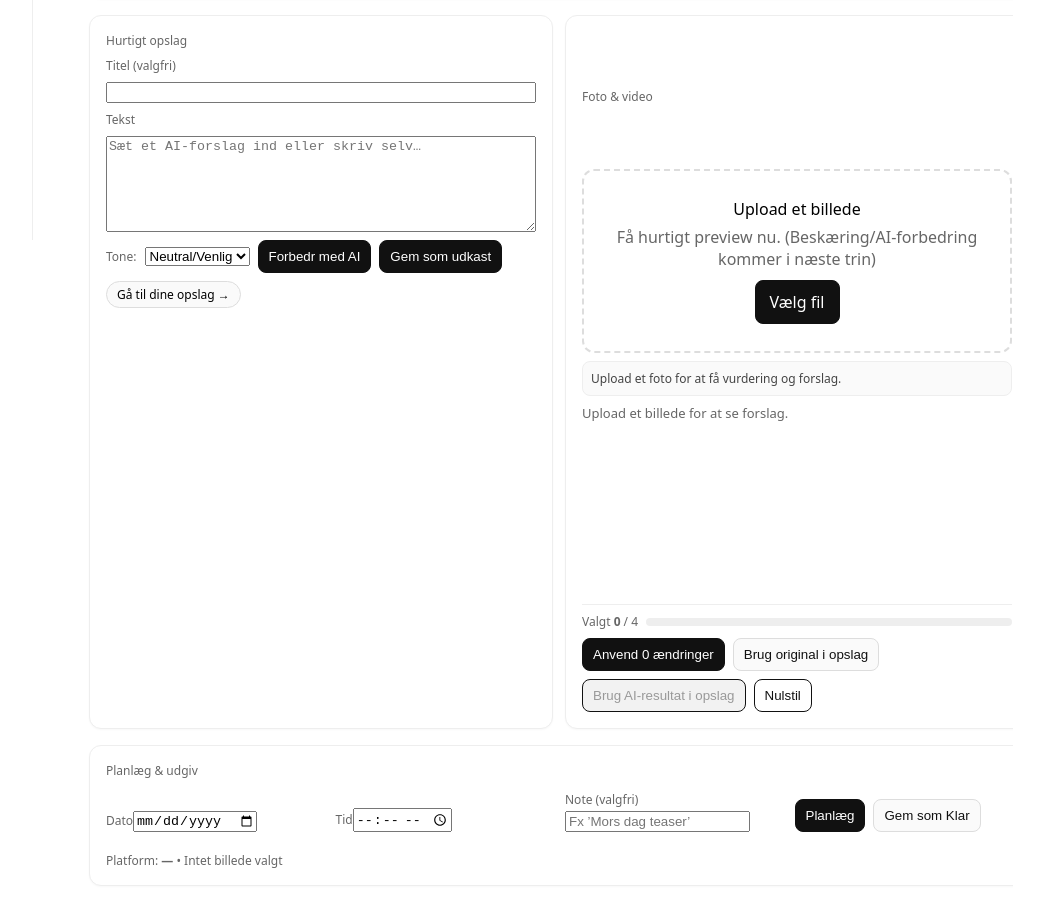
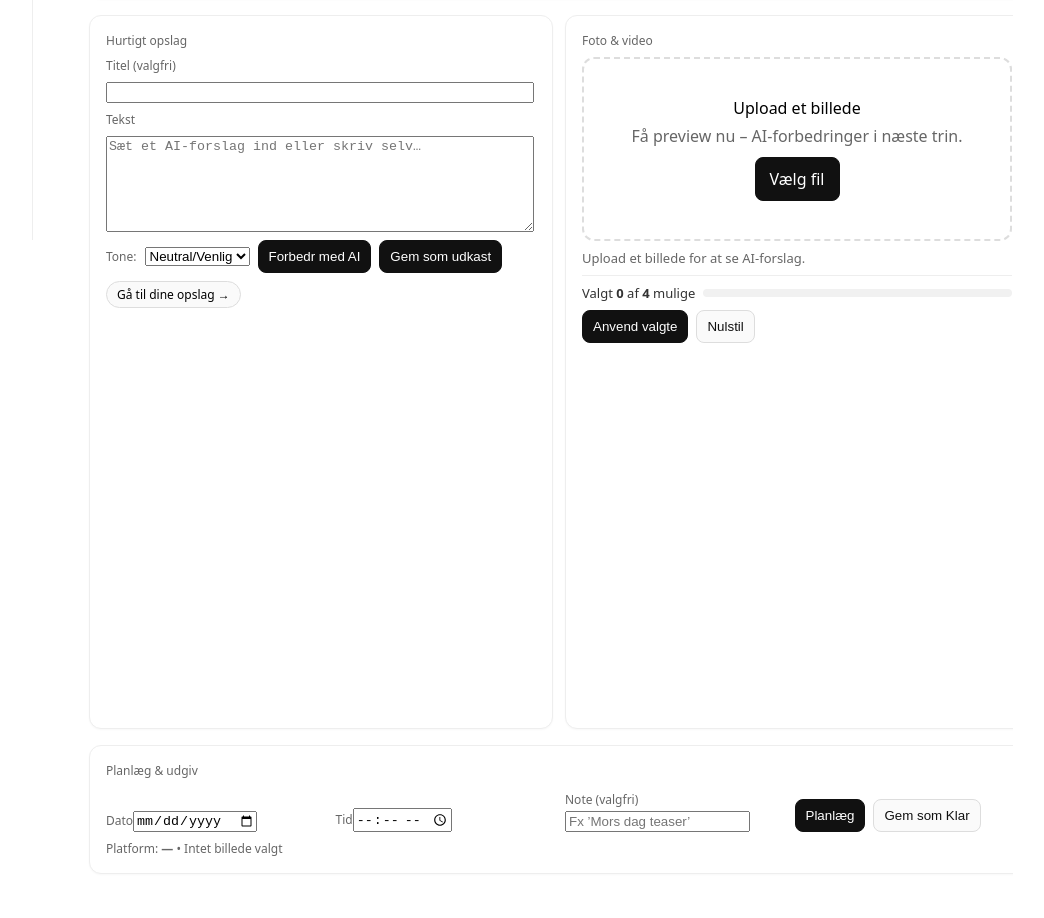
Before and after one commit to obe2904-dev/p2g-app, a Next.js app: page /dashboard in a window 1280 px wide. Shown: the part 560-1478 px from the top of the page, without its empty margins (227-1271 px from the left). Built offline with nearby package versions, Linux system fonts and the light colour scheme; no server answers; the database is empty.

Commit message:
Update TabAiAssistant.tsx

```diff
--- a/components/dashboard/TabAiAssistant.tsx
+++ b/components/dashboard/TabAiAssistant.tsx
@@ -15,8 +15,6 @@ type SuggestionMeta = {
   bestTime: string;
 };
 
-type ViewMode = 'original' | 'enhanced';
-
 export default function TabAiAssistant({ onAiTextUse }: { onAiTextUse?: () => void }) {
   // -------- Platform-valg --------
   const [platform, setPlatform] = useState<Platform>('');
@@ -33,17 +31,14 @@ export default function TabAiAssistant({ onAiTextUse }: { onAiTextUse?: () => vo
   const [saving, setSaving] = useState(false);
   const [statusMsg, setStatusMsg] = useState<string | null>(null);
 
-  // -------- Foto & video (upload/preview + AI-resultat) --------
-  const [photoPreview, setPhotoPreview] = useState<string>('');     // original
-  const [enhancedUrl, setEnhancedUrl]   = useState<string>('');     // AI-resultat (stub)
-  const [applying, setApplying]         = useState(false);
-  const [viewMode, setViewMode]         = useState<ViewMode>('original');
+  // -------- Foto & video (upload/preview) --------
+  const [photoPreview, setPhotoPreview] = useState<string>('');   // lokal dataURL/ObjectURL (original)
+  const [enhancedUrl, setEnhancedUrl] = useState<string>('');     // simuleret AI-output
+  const [viewVariant, setViewVariant] = useState<'original' | 'enhanced'>('original');
+  const [quickImageUrl, setQuickImageUrl] = useState<string>(''); // bruges i "Hurtigt opslag"
 
-  // Billede knyttet til Hurtigt opslag
-  const [quickImageUrl, setQuickImageUrl] = useState<string>('');
-
-  // -------- Foto-forslag (valgbar liste + max-logik) --------
-  const { photoItems, maxSelectable } = useMemo(() => {
+  // -------- Foto-forslag (valgbar liste) --------
+  const photoItems: Suggestion[] = useMemo(() => {
     const cropIG: Suggestion[] = [
       { id: 'crop:ig:1-1',  title: 'Crop closer to the main subject', subtitle: 'Square 1:1 (1080×1080) – fills the feed evenly.', category: 'cropping', tag: 'cropping', excludes: ['crop:ig:4-5'] },
       { id: 'crop:ig:4-5',  title: 'Portrait crop for more feed space', subtitle: 'Portrait 4:5 (1080×1350) – performs well on IG feed.',  category: 'cropping', tag: 'cropping', excludes: ['crop:ig:1-1'] },
@@ -62,19 +57,11 @@ export default function TabAiAssistant({ onAiTextUse }: { onAiTextUse?: () => vo
       { id: 'color:cool', title: 'Cool Nordic look',subtitle: 'Muted colors with a soft matte feel.', category: 'color', tag: 'color', excludes: ['color:warm'] },
     ];
     const crops = platform === 'instagram' ? cropIG : platform === 'facebook' ? cropFB : [];
-    const items = [...crops, ...cleaning, ...color];
-
-    // Max: alle cleaning + 1 crop (hvis der findes) + 1 color
-    const max = cleaning.length + (crops.length ? 1 : 0) + 1;
-    return { photoItems: items, maxSelectable: max };
+    return [...crops, ...cleaning, ...color];
   }, [platform]);
 
   const [selectedPhotoIds, setSelectedPhotoIds] = useState<Set<string>>(new Set());
-  useEffect(() => {
-    setSelectedPhotoIds(new Set());
-    setEnhancedUrl('');
-    setViewMode('original');
-  }, [platform]);
+  useEffect(() => { setSelectedPhotoIds(new Set()); setEnhancedUrl(''); setViewVariant('original'); }, [platform]);
 
   function togglePhotoSuggestion(id: string) {
     setSelectedPhotoIds(prev => {
@@ -92,6 +79,16 @@ export default function TabAiAssistant({ onAiTextUse }: { onAiTextUse?: () => vo
       return next;
     });
   }
+
+  // Maksimalt mulige valg (pga. gensidige udelukkelser)
+  const maxSelectable = useMemo(() => {
+    const cleaningCount = photoItems.filter(i => i.tag === 'cleaning').length;
+    const crop = photoItems.some(i => i.tag === 'cropping') ? 1 : 0;
+    const color = photoItems.some(i => i.tag === 'color') ? 1 : 0;
+    return cleaningCount + crop + color;
+  }, [photoItems]);
+  const selectedCount = selectedPhotoIds.size;
+  const progressPct = Math.min(100, Math.round((selectedCount / Math.max(1, maxSelectable)) * 100));
 
   // ---- Metachips (kun UI for tekstforslag) ----
   const metas: Record<'facebook' | 'instagram', SuggestionMeta[]> = useMemo(() => ({
@@ -193,50 +190,39 @@ export default function TabAiAssistant({ onAiTextUse }: { onAiTextUse?: () => vo
     const url = URL.createObjectURL(f);
     setPhotoPreview(url);
     setEnhancedUrl('');
-    setViewMode('original');
+    setViewVariant('original');
   }
 
-  function useImageInPost(which: ViewMode) {
-    const pick = which === 'enhanced' && enhancedUrl ? enhancedUrl : photoPreview;
-    if (!pick) return;
-    setQuickImageUrl(pick);
-    const el = document.getElementById('quick-post');
-    if (el) el.scrollIntoView({ behavior: 'smooth', block: 'start' });
+  // Anvend valgte (simuler AI-output indtil backend er klar)
+  function applySelectedEdits() {
+    if (!photoPreview) return;
+    // I rigtig løsning: call /api/media/enhance med selectedPhotoIds + platform
+    // Her: vi "kopierer" original som demo-output
+    setEnhancedUrl(photoPreview);
+    setViewVariant('enhanced');
   }
 
   function resetEdits() {
     setSelectedPhotoIds(new Set());
     setEnhancedUrl('');
-    setViewMode('original');
+    setViewVariant('original');
   }
 
-  // Simuler AI-anvendelse
-  async function applySelected() {
-    if (!photoPreview) return;
-    if (selectedPhotoIds.size === 0) return;
-    setApplying(true);
-    // (Stub) Her ville vi kalde /api/media/enhance med { photoPreview, platform, selectedPhotoIds }
-    await new Promise(r => setTimeout(r, 1200));
-    setEnhancedUrl(photoPreview); // demo: samme billede
-    setViewMode('enhanced');
-    setApplying(false);
+  function chooseForPost() {
+    const chosen = viewVariant === 'enhanced' && enhancedUrl ? enhancedUrl : photoPreview;
+    if (!chosen) return;
+    setQuickImageUrl(chosen);
+    const el = document.getElementById('quick-post');
+    if (el) el.scrollIntoView({ behavior: 'smooth', block: 'start' });
   }
 
-  const selectedCount = selectedPhotoIds.size;
-  const progressPct = Math.min(100, Math.round((selectedCount / Math.max(1, maxSelectable)) * 100));
-
-  // Lille prosa-feedback
-  const prose = useMemo(() => {
-    if (!photoPreview) return 'Upload et foto for at få vurdering og forslag.';
-    const ch = platform ? (platform === 'facebook' ? 'Facebook' : 'Instagram') : 'din kanal';
-    const parts: string[] = [];
-    parts.push(`Billedet har fint potentiale til engagement på ${ch}.`);
-    if ([...selectedPhotoIds].some(id => id.startsWith('crop'))) parts.push('Den valgte beskæring forbedrer fokus på motivet.');
-    if ([...selectedPhotoIds].some(id => id.startsWith('clean'))) parts.push('Rengøring fjerner distraktioner og styrker helhedsindtrykket.');
-    if (selectedPhotoIds.has('color:warm')) parts.push('Varm tone giver en hyggelig café-stemning.');
-    if (selectedPhotoIds.has('color:cool')) parts.push('Kølig tone giver et rent, nordisk look.');
-    return parts.join(' ');
-  }, [photoPreview, platform, selectedPhotoIds]);
+  // --- Planlæg & udgiv (UI-only i denne iteration) ---
+  const [planDate, setPlanDate] = useState<string>('');
+  const [planTime, setPlanTime] = useState<string>('');
+  const [planNote, setPlanNote] = useState<string>('');
+  function planStub() {
+    alert(`(Demo) Plan sat: ${planDate || '—'} ${planTime || ''}\nPlatform: ${platform || '—'}\nNote: ${planNote || '—'}`);
+  }
 
   // UI helpers
   const chip = (text: string) => (
@@ -327,11 +313,11 @@ export default function TabAiAssistant({ onAiTextUse }: { onAiTextUse?: () => vo
         </div>
       </Card>
 
-      {/* TO-KOLONNE LAYOUT med faste rammer og intern scroll */}
+      {/* TO-KOLONNE LAYOUT med faste rammer (intern scroll kun for indhold) */}
       <div
         style={{
           display:'grid', gap:12,
-          gridTemplateColumns:'repeat(auto-fit, minmax(340px, 1fr))',
+          gridTemplateColumns:'repeat(auto-fit, minmax(380px, 1fr))',
           alignItems:'start'
         }}
       >
@@ -341,7 +327,8 @@ export default function TabAiAssistant({ onAiTextUse }: { onAiTextUse?: () => vo
           id="quick-post"
           style={{ height: PANEL_HEIGHT }}
         >
-          <div style={scrollArea}>
+          <div style={panelWrapper}>
+            <div style={panelScroll}>
               <div style={{ display:'grid', gap: 8 }}>
                 <label style={label}>Titel (valgfri)</label>
                 <input value={title} onChange={e=>setTitle(e.target.value)} />
@@ -392,12 +379,14 @@ export default function TabAiAssistant({ onAiTextUse }: { onAiTextUse?: () => vo
               </div>
               {statusMsg && <p style={{ marginTop: 8, color: statusMsg.startsWith('Fejl') ? '#b00' : '#222' }}>{statusMsg}</p>}
             </div>
+          </div>
         </Card>
 
-        {/* B) Foto & video – fast højde, foto altid synligt, forslag scroller, sticky footer */}
-        <Card title="Foto & video" style={{ height: PANEL_HEIGHT, display:'grid' }}>
-          <div style={{ height:'100%', display:'grid', gridTemplateRows:'auto auto 1fr auto', gap:8, overflow:'hidden' }}>
-            {/* Top: upload / erstat / fjern + view toggle */}
+        {/* B) Foto & video – fast højde, foto fast øverst, forslag ruller under, bundbar fast */}
+        <Card title="Foto & video" style={{ height: PANEL_HEIGHT }}>
+          <div style={{ ...panelWrapper, gridTemplateRows:'auto 1fr auto' }}>
+            {/* ØVERST: upload/preview + variantvalg + "Brug i opslag" */}
+            <div style={{ display:'grid', gap:8 }}>
               {!photoPreview ? (
                 <div
                   style={{
@@ -408,7 +397,7 @@ export default function TabAiAssistant({ onAiTextUse }: { onAiTextUse?: () => vo
                   <div style={{ textAlign:'center' }}>
                     <div style={{ fontSize:16, marginBottom:6 }}>Upload et billede</div>
                     <div style={{ color:'#666', marginBottom: 10 }}>
-                    Få hurtigt preview nu. (Beskæring/AI-forbedring kommer i næste trin)
+                      Få preview nu – AI-forbedringer i næste trin.
                     </div>
                     <label
                       style={{
@@ -423,39 +412,29 @@ export default function TabAiAssistant({ onAiTextUse }: { onAiTextUse?: () => vo
                   </div>
                 </div>
               ) : (
-              <div>
+                <>
                   <img
-                  src={viewMode === 'enhanced' && enhancedUrl ? enhancedUrl : photoPreview}
-                  alt={viewMode === 'enhanced' ? 'AI-resultat' : 'Original'}
+                    src={viewVariant === 'enhanced' && enhancedUrl ? enhancedUrl : photoPreview}
+                    alt={viewVariant === 'enhanced' ? 'AI redigeret' : 'Original'}
                     style={{ width:'100%', maxHeight:260, objectFit:'cover', borderRadius:8, border:'1px solid #eee' }}
                   />
-                <div style={{ display:'flex', gap:8, alignItems:'center', marginTop:8, flexWrap:'wrap' }}>
-                  {/* View toggle */}
-                  <div style={{ display:'inline-flex', border:'1px solid #ddd', borderRadius:999, overflow:'hidden' }}>
-                    <button
-                      type="button"
-                      onClick={()=>setViewMode('original')}
-                      style={{
-                        padding:'6px 10px', background:viewMode==='original' ? '#111' : '#fff',
-                        color: viewMode==='original' ? '#fff' : '#111', border:'none', cursor:'pointer'
-                      }}
-                    >Original</button>
-                    <button
-                      type="button"
-                      onClick={()=>enhancedUrl && setViewMode('enhanced')}
-                      disabled={!enhancedUrl}
-                      style={{
-                        padding:'6px 10px', background:viewMode==='enhanced' ? '#111' : '#fff',
-                        color: viewMode==='enhanced' ? '#fff' : (!enhancedUrl ? '#999' : '#111'),
-                        border:'none', cursor: !enhancedUrl ? 'not-allowed' : 'pointer'
-                      }}
-                    >AI-resultat</button>
+
+                  <div style={{ display:'flex', gap:8, alignItems:'center', flexWrap:'wrap' }}>
+                    <div style={{ display:'flex', gap:8, alignItems:'center' }}>
+                      <label style={{ fontSize:12 }}><input type="radio" name="variant" checked={viewVariant==='original'} onChange={()=>setViewVariant('original')} /> Original</label>
+                      <label style={{ fontSize:12 }}>
+                        <input type="radio" name="variant" checked={viewVariant==='enhanced'} onChange={()=>setViewVariant('enhanced')} disabled={!enhancedUrl}/>
+                        {' '}AI redigeret
+                      </label>
                     </div>
 
-                  {/* Filhåndtering */}
+                    <button type="button" onClick={()=>setQuickImageUrl(viewVariant==='enhanced' && enhancedUrl ? enhancedUrl : photoPreview)} style={btn}>
+                      Brug {viewVariant==='enhanced' ? 'AI-foto' : 'original'} i opslag
+                    </button>
+
                     <label
                       style={{
-                      display:'inline-block', padding:'6px 10px',
+                        display:'inline-block', padding:'8px 10px',
                         border:'1px solid #111', borderRadius:8,
                         cursor:'pointer', background:'#fff', color:'#111'
                       }}
@@ -463,79 +442,51 @@ export default function TabAiAssistant({ onAiTextUse }: { onAiTextUse?: () => vo
                       Erstat billede
                       <input type="file" accept="image/*" onChange={onPickLocalPhoto} style={{ display:'none' }} />
                     </label>
-                  <button type="button" onClick={()=>{ setPhotoPreview(''); setEnhancedUrl(''); setViewMode('original'); }} style={{ ...btn, background:'#fafafa', color:'#111', borderColor:'#ddd' }}>
+                    <button type="button" onClick={()=>{ setPhotoPreview(''); setEnhancedUrl(''); setSelectedPhotoIds(new Set()); }} style={{ ...btn, background:'#fafafa', color:'#111', borderColor:'#ddd' }}>
                       Fjern
                     </button>
                   </div>
-              </div>
+                </>
               )}
-
-            {/* Prosa (kort) */}
-            <div style={{ fontSize:12, color:'#444', background:'#fafafa', border:'1px solid #eee', borderRadius:8, padding:8 }}>
-              {prose}
             </div>
 
-            {/* Forslag – scroller */}
-            <div style={{ overflow:'auto', minHeight: 80 }}>
+            {/* MIDT: rullende AI-forslag (inde i kortet) */}
+            <div style={panelScroll}>
               {photoPreview ? (
                 <PhotoSuggestions
                   items={photoItems}
                   selected={selectedPhotoIds}
                   onToggle={togglePhotoSuggestion}
-                  /* NOTE: for at flytte kategori-pill op ved checkmærket,
-                     tilføj evt. en prop i PhotoSuggestions og brug den her. */
                 />
               ) : (
-                <div style={{ color:'#666', fontSize:13 }}>Upload et billede for at se forslag.</div>
+                <div style={{ color:'#666', fontSize:13 }}>Upload et billede for at se AI-forslag.</div>
               )}
             </div>
 
-            {/* Sticky bundbar: tæller + progress + knapper */}
-            <div style={{
-              position:'sticky', bottom:0, background:'#fff',
-              borderTop:'1px solid #eee', paddingTop:8, display:'grid', gap:8
-            }}>
-              <div style={{ display:'flex', justifyContent:'space-between', alignItems:'center', flexWrap:'wrap', gap:8 }}>
-                <div style={{ fontSize:12, color:'#666' }}>
-                  Valgt <strong>{selectedCount}</strong> / {maxSelectable}
+            {/* NEDERST: fast bundbar (tæller + progress + handling) */}
+            <div style={{ borderTop:'1px solid #eee', paddingTop:8, display:'grid', gap:8 }}>
+              <div style={{ display:'flex', alignItems:'center', gap:8, justifyContent:'space-between', flexWrap:'wrap' }}>
+                <div style={{ fontSize:13, color:'#333' }}>
+                  Valgt <strong>{selectedCount}</strong> af <strong>{maxSelectable}</strong> mulige
                 </div>
-                <div style={{ flex:'1 0 180px', height:8, background:'#eee', borderRadius:999, overflow:'hidden' }}>
-                  <div style={{ width:`${progressPct}%`, height:'100%', background:'#111' }} />
+                <div style={{ flex:'1 1 160px', maxWidth:320, height:8, background:'#f1f1f1', borderRadius:999, overflow:'hidden' }}>
+                  <div style={{ width: `${progressPct}%`, height:'100%', background:'#111' }} />
                 </div>
-              </div>
-              <div style={{ display:'flex', gap:8, flexWrap:'wrap' }}>
-                <button
-                  type="button"
-                  onClick={applySelected}
-                  disabled={!photoPreview || selectedCount === 0 || applying}
-                  style={btn}
-                >
-                  {applying ? 'Anvender…' : `Anvend ${selectedCount} ændring${selectedCount===1?'':'er'}`}
+                <div style={{ display:'flex', gap:8 }}>
+                  <button type="button" onClick={applySelectedEdits} disabled={!photoPreview || selectedCount===0} style={btn}>
+                    Anvend valgte
                   </button>
-                <button
-                  type="button"
-                  onClick={()=>useImageInPost('original')}
-                  disabled={!photoPreview}
-                  style={{ ...btn, background:'#fafafa', color:'#111', borderColor:'#ddd' }}
-                >
-                  Brug original i opslag
-                </button>
-                <button
-                  type="button"
-                  onClick={()=>useImageInPost('enhanced')}
-                  disabled={!enhancedUrl}
-                  style={{ ...btn, background: !enhancedUrl ? '#f2f2f2' : '#111', color: !enhancedUrl ? '#999' : '#fff' }}
-                >
-                  Brug AI-resultat i opslag
-                </button>
-                <button
-                  type="button"
-                  onClick={resetEdits}
-                  style={{ ...btn, background:'#fff', color:'#111' }}
-                >
+                  <button type="button" onClick={resetEdits} style={{ ...btn, background:'#fafafa', color:'#111', borderColor:'#ddd' }}>
                     Nulstil
                   </button>
                 </div>
+              </div>
+              {/* Lidt hjælpetekst */}
+              {photoPreview && (
+                <div style={{ fontSize:12, color:'#666' }}>
+                  Tip: Vælg ét format (fx 4:5) og én farvetone (varm/kølig) + de rengøringer du vil. Klik derefter <em>Anvend valgte</em> for at se AI-versionen.
+                </div>
+              )}
             </div>
           </div>
         </Card>
@@ -544,24 +495,6 @@ export default function TabAiAssistant({ onAiTextUse }: { onAiTextUse?: () => vo
       {/* Planlæg & udgiv – går på tværs */}
       <Card title="Planlæg & udgiv">
         <div style={{ display:'grid', gap:12, gridTemplateColumns:'repeat(auto-fit, minmax(200px, 1fr))', alignItems:'end' }}>
-          <PlanFields platform={platform} quickImageUrl={quickImageUrl} />
-        </div>
-      </Card>
-    </section>
-  );
-}
-
-/* ---------- små komponenter ---------- */
-
-function PlanFields({ platform, quickImageUrl }: { platform: Platform; quickImageUrl: string }) {
-  const [planDate, setPlanDate] = useState<string>('');
-  const [planTime, setPlanTime] = useState<string>('');
-  const [planNote, setPlanNote] = useState<string>('');
-  function planStub() {
-    alert(`(Demo) Plan sat: ${planDate || '—'} ${planTime || ''}\nPlatform: ${platform || '—'}\nNote: ${planNote || '—'}`);
-  }
-  return (
-    <>
           <div>
             <label style={label}>Dato</label>
             <input type="date" value={planDate} onChange={e=>setPlanDate(e.target.value)} />
@@ -580,23 +513,37 @@ function PlanFields({ platform, quickImageUrl }: { platform: Platform; quickImag
               Gem som Klar
             </button>
           </div>
-      <div style={{ gridColumn:'1 / -1', marginTop:8, fontSize:12, color:'#666' }}>
+        </div>
+        <div style={{ marginTop:8, fontSize:12, color:'#666' }}>
           Platform: <strong>{platform ? (platform === 'facebook' ? 'Facebook' : 'Instagram') : '—'}</strong> •
           {quickImageUrl ? ' Billede valgt ✔' : ' Intet billede valgt'}
         </div>
-    </>
+      </Card>
+    </section>
   );
 }
 
 /* ---------- styles ---------- */
 
-const PANEL_HEIGHT = 680; // mere plads til synlige forslag
-const scrollArea: React.CSSProperties = {
-  height: PANEL_HEIGHT - 48 /* header-estimat */,
+// Højere panel for at vise flere forslag
+const PANEL_HEIGHT = 680;
+
+const panelWrapper: React.CSSProperties = {
+  height: '100%',
+  display: 'grid',
+  gridTemplateRows: '1fr',
+  overflow: 'hidden',
+  gap: 8
+};
+
+// Rulleområde som **altid** bliver inde i kortet (løser overflow over kalender)
+const panelScroll: React.CSSProperties = {
   overflow: 'auto',
+  minHeight: 0, // vigtige for grid-children at kunne shrinke korrekt
   display: 'grid',
   alignContent: 'start',
-  gap: 8
+  gap: 8,
+  paddingRight: 2 // lille plads til scrollbar
 };
 
 const label: React.CSSProperties = { fontSize:12, color:'#666' };
```
Lines whose indentation alone changed are shown as unchanged.
